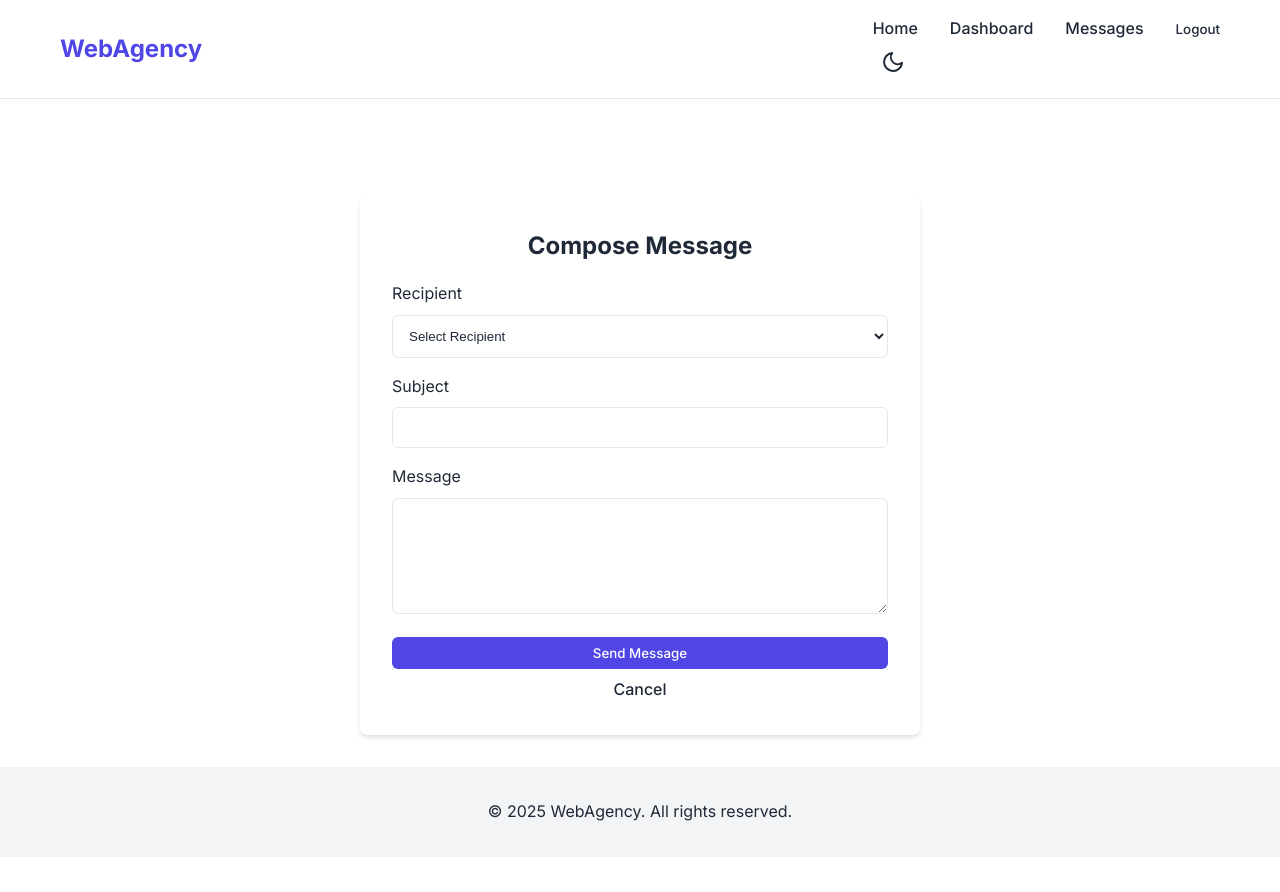
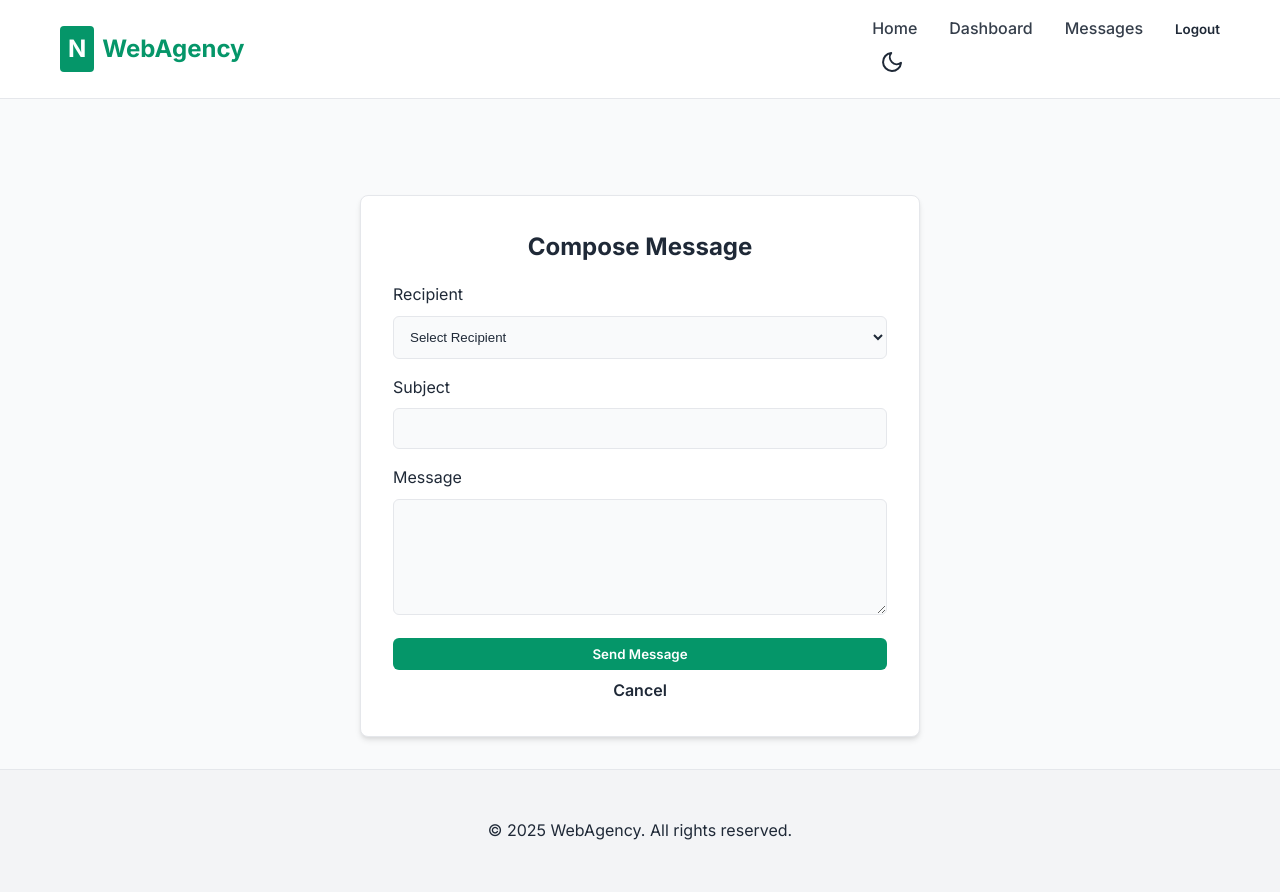
Before and after one commit to adarshmarvel22/WebNeuro, a Django app: page /communication/compose/ in a window 1280 px wide. Before the commit the page ends 821 px from the top, so only its background shows below. Run offline with Django 4.2, Linux system fonts and the light colour scheme; the visitor is signed in with stand-in values (Sample User, id 1); data comes from the database, SQL or seed files in the repository.

Commit message:
fix display

```diff
--- a/services/templates/services/order_confirm.html
+++ b/services/templates/services/order_confirm.html
@@ -9,8 +9,7 @@
         <h2 class="text-center mb-4">Confirm Purchase</h2>
         <p class="text-center">You are about to purchase:</p>
         <h3 class="text-center mt-2">{{ service.title }}</h3>
-        <p class="text-center mt-2" style="font-size: 1.5rem; font-weight: bold; color: var(--primary-color);">${{
-            service.price }}</p>
+        <p class="text-center mt-2" style="font-size: 1.5rem; font-weight: bold; color: var(--primary-color);">${{ service.price }}</p>
 
         <form method="post" class="mt-4 text-center">
             {% csrf_token %}
--- a/services/templates/services/service_list.html
+++ b/services/templates/services/service_list.html
@@ -15,8 +15,7 @@
             {% endif %}
             <h2>{{ service.title }}</h2>
             <p class="mt-2" style="flex-grow: 1;">{{ service.description }}</p>
-            <p class="mt-4" style="font-size: 1.5rem; font-weight: bold; color: var(--primary-color);">${{ service.price
-                }}</p>
+            <p class="mt-4" style="font-size: 1.5rem; font-weight: bold; color: var(--primary-color);">${{ service.price }}</p>
             {% if user.is_authenticated and user.role == 'CUSTOMER' %}
             <a href="{% url 'buy_service' service.id %}" class="btn btn-primary mt-4 text-center">Buy Now</a>
             {% elif not user.is_authenticated %}
--- a/static/css/style.css
+++ b/static/css/style.css
@@ -1,26 +1,29 @@
 :root {
-    --primary-color: #4f46e5;
-    --primary-hover: #4338ca;
-    --text-color: #1f2937;
-    --bg-color: #ffffff;
-    --header-bg: #ffffff;
-    --footer-bg: #f3f4f6;
-    --border-color: #e5e7eb;
-    --card-bg: #ffffff;
-    --shadow: 0 4px 6px -1px rgba(0, 0, 0, 0.1), 0 2px 4px -1px rgba(0, 0, 0, 0.06);
+    /* Default to Dark Mode (Naija inspired) */
+    --primary-color: #10B981; /* Green */
+    --primary-hover: #059669;
+    --text-color: #F3F4F6;
+    --bg-color: #111827; /* Dark background */
+    --header-bg: #1F2937;
+    --footer-bg: #1F2937;
+    --border-color: #374151;
+    --card-bg: #1F2937;
+    --shadow: 0 4px 6px -1px rgba(0, 0, 0, 0.5), 0 2px 4px -1px rgba(0, 0, 0, 0.3);
     --transition: all 0.3s ease;
+    --accent-color: #F59E0B; /* Amber for badges/highlights */
 }
 
-[data-theme="dark"] {
-    --primary-color: #6366f1;
-    --primary-hover: #818cf8;
-    --text-color: #f3f4f6;
-    --bg-color: #111827;
-    --header-bg: #1f2937;
-    --footer-bg: #1f2937;
-    --border-color: #374151;
-    --card-bg: #1f2937;
-    --shadow: 0 4px 6px -1px rgba(0, 0, 0, 0.5), 0 2px 4px -1px rgba(0, 0, 0, 0.3);
+/* Light Mode Override (Optional, but keeping logic) */
+[data-theme="light"] {
+    --primary-color: #059669;
+    --primary-hover: #047857;
+    --text-color: #1F2937;
+    --bg-color: #F9FAFB;
+    --header-bg: #FFFFFF;
+    --footer-bg: #F3F4F6;
+    --border-color: #E5E7EB;
+    --card-bg: #FFFFFF;
+    --shadow: 0 4px 6px -1px rgba(0, 0, 0, 0.1), 0 2px 4px -1px rgba(0, 0, 0, 0.06);
 }
 
 * {
@@ -68,6 +71,9 @@ body {
     font-weight: 700;
     color: var(--primary-color);
     text-decoration: none;
+    display: flex;
+    align-items: center;
+    gap: 0.5rem;
 }
 
 .nav-list {
@@ -82,28 +88,31 @@ body {
     text-decoration: none;
     font-weight: 500;
     transition: color 0.2s ease;
+    opacity: 0.9;
 }
 
 .nav-link:hover {
     color: var(--primary-color);
+    opacity: 1;
 }
 
 /* Buttons */
 .btn {
     display: inline-block;
-    padding: 0.5rem 1rem;
+    padding: 0.5rem 1.25rem;
     border-radius: 0.375rem;
-    font-weight: 500;
+    font-weight: 600;
     text-decoration: none;
     cursor: pointer;
     transition: var(--transition);
     border: none;
     font-family: inherit;
+    text-align: center;
 }
 
 .btn-primary {
     background-color: var(--primary-color);
-    color: white;
+    color: #FFFFFF; /* Always white on green */
 }
 
 .btn-primary:hover {
@@ -119,6 +128,17 @@ body {
 
 .btn-text:hover {
     color: var(--primary-color);
+}
+
+.btn-outline {
+    background: transparent;
+    border: 1px solid var(--primary-color);
+    color: var(--primary-color);
+}
+
+.btn-outline:hover {
+    background-color: var(--primary-color);
+    color: #FFFFFF;
 }
 
 /* Theme Toggle */
@@ -139,21 +159,10 @@ body {
     background-color: var(--border-color);
 }
 
-[data-theme="light"] .moon-icon {
-    display: block;
-}
-
-[data-theme="light"] .sun-icon {
-    display: none;
-}
-
-[data-theme="dark"] .moon-icon {
-    display: none;
-}
-
-[data-theme="dark"] .sun-icon {
-    display: block;
-}
+[data-theme="light"] .moon-icon { display: block; }
+[data-theme="light"] .sun-icon { display: none; }
+[data-theme="dark"] .moon-icon { display: none; }
+[data-theme="dark"] .sun-icon { display: block; }
 
 /* Main Content */
 .main {
@@ -164,44 +173,67 @@ body {
 /* Footer */
 .footer {
     background-color: var(--footer-bg);
-    padding: 2rem 0;
+    padding: 3rem 0;
     text-align: center;
     margin-top: auto;
-    transition: background-color 0.3s ease;
+    border-top: 1px solid var(--border-color);
+}
+
+/* Cards */
+.card {
+    background-color: var(--card-bg);
+    border: 1px solid var(--border-color);
+    border-radius: 0.75rem;
+    padding: 1.5rem;
+    transition: var(--transition);
+    height: 100%;
+    display: flex;
+    flex-direction: column;
+}
+
+.card:hover {
+    transform: translateY(-5px);
+    box-shadow: var(--shadow);
+    border-color: var(--primary-color);
 }
 
 /* Utilities */
-.text-center {
+.text-center { text-align: center; }
+.mt-1 { margin-top: 0.25rem; }
+.mt-2 { margin-top: 0.5rem; }
+.mt-4 { margin-top: 1rem; }
+.mb-4 { margin-bottom: 1rem; }
+.mb-2 { margin-bottom: 0.5rem; }
+
+/* Hero Section */
+.hero {
     text-align: center;
+    padding: 4rem 0;
+    background: linear-gradient(to bottom, var(--bg-color), var(--header-bg));
+    border-bottom: 1px solid var(--border-color);
+    margin-bottom: 3rem;
 }
 
-.mt-1 {
-    margin-top: 0.25rem;
+.hero h1 {
+    font-size: 3rem;
+    font-weight: 800;
+    margin-bottom: 1rem;
+    background: linear-gradient(to right, var(--primary-color), #34D399);
+    -webkit-background-clip: text;
+    -webkit-text-fill-color: transparent;
 }
 
-.mt-2 {
-    margin-top: 0.5rem;
-}
-
-.mt-4 {
-    margin-top: 1rem;
-}
-
-.mb-4 {
-    margin-bottom: 1rem;
+.hero p {
+    font-size: 1.25rem;
+    opacity: 0.8;
+    max-width: 600px;
+    margin: 0 auto 2rem;
 }
 
 /* Animations */
 @keyframes fadeIn {
-    from {
-        opacity: 0;
-        transform: translateY(10px);
-    }
-
-    to {
-        opacity: 1;
-        transform: translateY(0);
-    }
+    from { opacity: 0; transform: translateY(10px); }
+    to { opacity: 1; transform: translateY(0); }
 }
 
 .animate-fade-in {
@@ -226,8 +258,7 @@ body {
         width: 100%;
     }
 
-    .nav-link,
-    .btn {
+    .nav-link, .btn {
         display: block;
         width: 100%;
     }
@@ -239,4 +270,8 @@ body {
     .card {
         padding: 1.5rem !important;
     }
+
+    .hero h1 {
+        font-size: 2rem;
+    }
 }
--- a/templates/base.html
+++ b/templates/base.html
@@ -13,7 +13,11 @@
 <body>
     <header class="header">
         <div class="container header-content">
-            <a href="{% url 'home' %}" class="logo">WebAgency</a>
+            <a href="{% url 'home' %}" class="logo">
+                <span
+                    style="background-color: var(--primary-color); color: white; padding: 0.25rem 0.5rem; border-radius: 0.25rem;">N</span>
+                WebAgency
+            </a>
             <nav class="nav">
                 <ul class="nav-list">
                     <li><a href="{% url 'home' %}" class="nav-link">Home</a></li>
```
Also changed, not shown: core/templates/core/home.html (+67 -35 lines).
